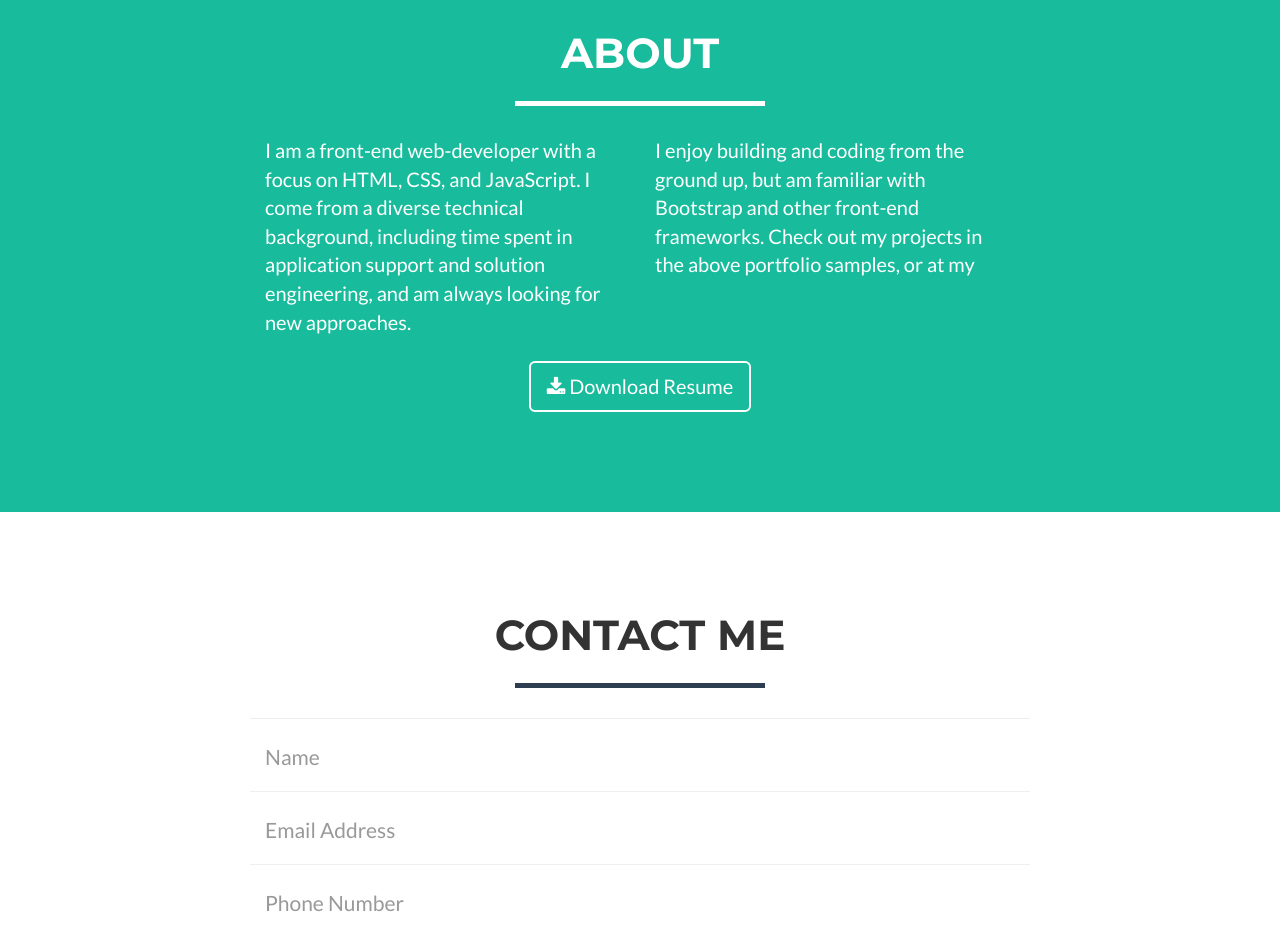
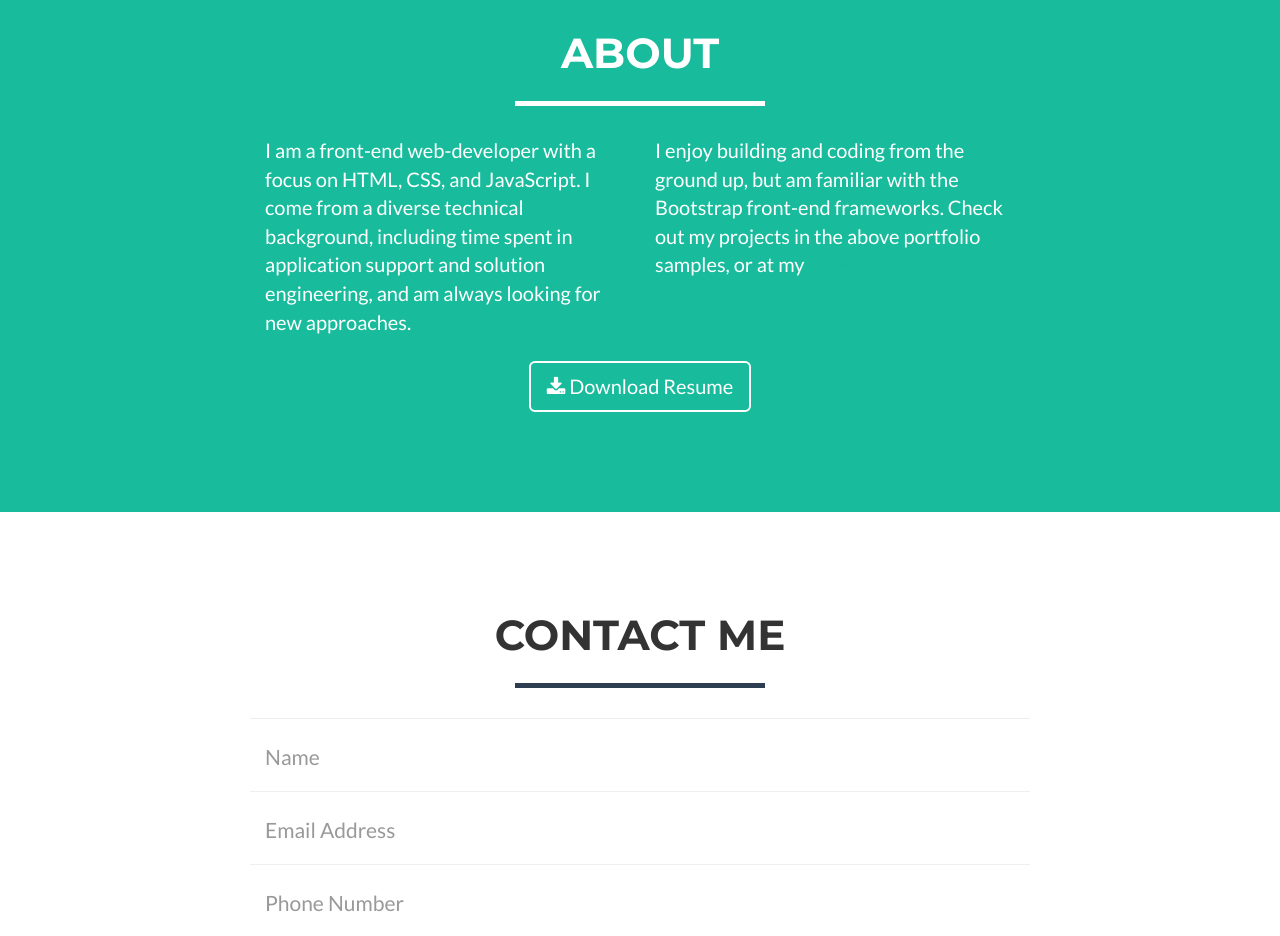
Before and after one commit to whysgai/portfolioSite, a website: page index.html in a window 1280 px wide. Shown: the part 1780-2716 px from the top of the page. Drawn offline with nearby package versions, Linux system fonts and the light colour scheme.

```diff
--- a/index.html
+++ b/index.html
@@ -151,7 +151,7 @@
                     <p>I am a front-end web-developer with a focus on HTML, CSS, and JavaScript. I come from a diverse technical background, including time spent in application support and solution engineering, and am always looking for new approaches.</p>
                 </div>
                 <div class="col-lg-4">
-                    <p>I enjoy building and coding from the ground up, but am familiar with Bootstrap and other front-end frameworks. Check out my projects in the above portfolio samples, or at my <a href="https://github.com/whysgai">GitHub.</a></p>
+                    <p>I enjoy building and coding from the ground up, but am familiar with the Bootstrap front-end frameworks. Check out my projects in the above portfolio samples, or at my <a href="https://github.com/whysgai" id="aboutMeLink">GitHub.</a></p>
                 </div>
                 <div class="col-lg-8 col-lg-offset-2 text-center">
                     <a href ="resume/TestFile.txt" download="wCohenResume.txt" class="btn btn-lg btn-outline">
```
